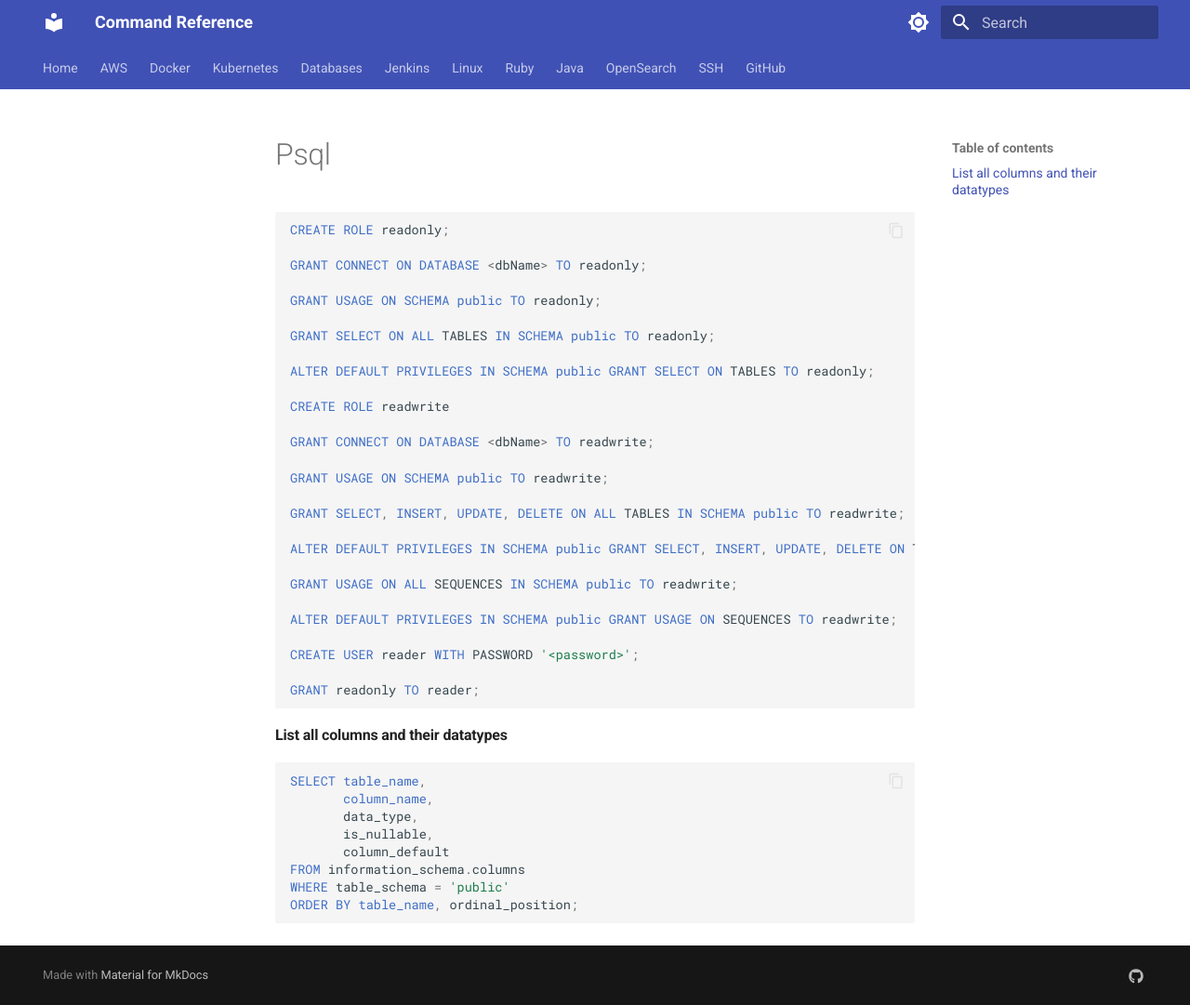
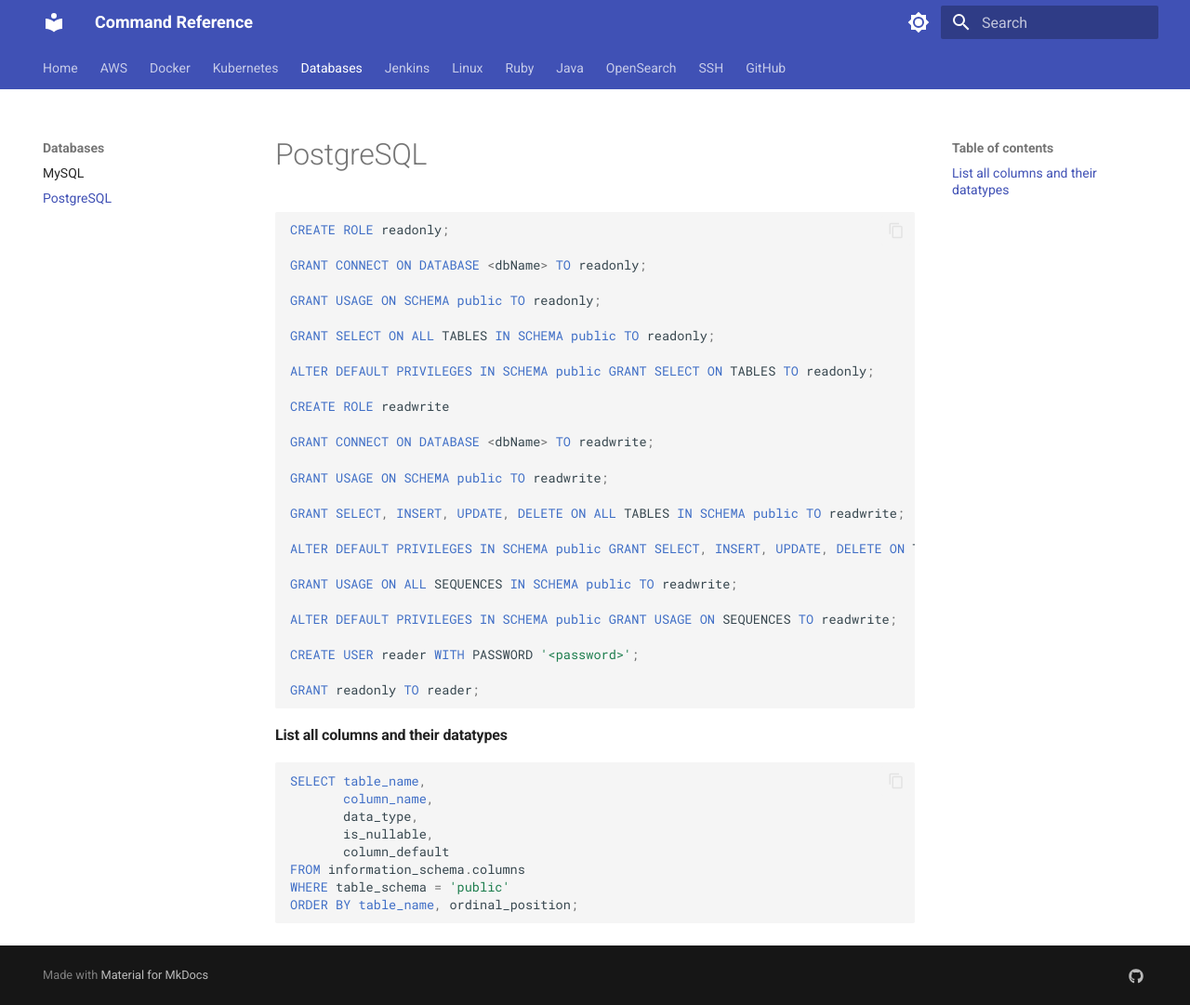
Before and after one commit to Fluder-Paradyne/cmds, an MkDocs documentation site: the page built from docs/databases/psql.md, in a window 1280 px wide and 1081 px high. Shown: the whole window at 93% size. Built offline with MkDocs 1.6.1 and Material for MkDocs 9.7.7, drawn with Linux system fonts in a browser that asks for light colours.

Commit message:
fix database pathing

```diff
--- a/mkdocs.yml
+++ b/mkdocs.yml
@@ -68,7 +68,7 @@
       - Commands: k8s/commands.md
   - Databases:
       - MySQL: databases/msql.md
-      - PostgreSQL: psql/scripts.md
+      - PostgreSQL: databases/psql.md
   - Jenkins:
       - Jenkins: jenkins/jenkins.md
   - Linux:
```
